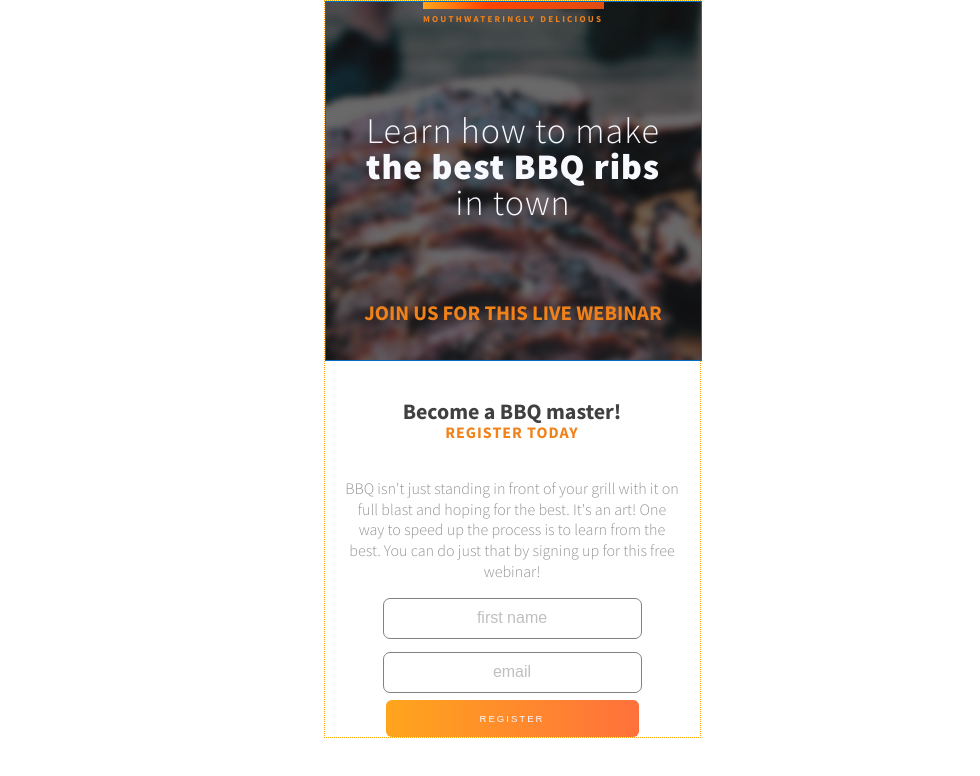
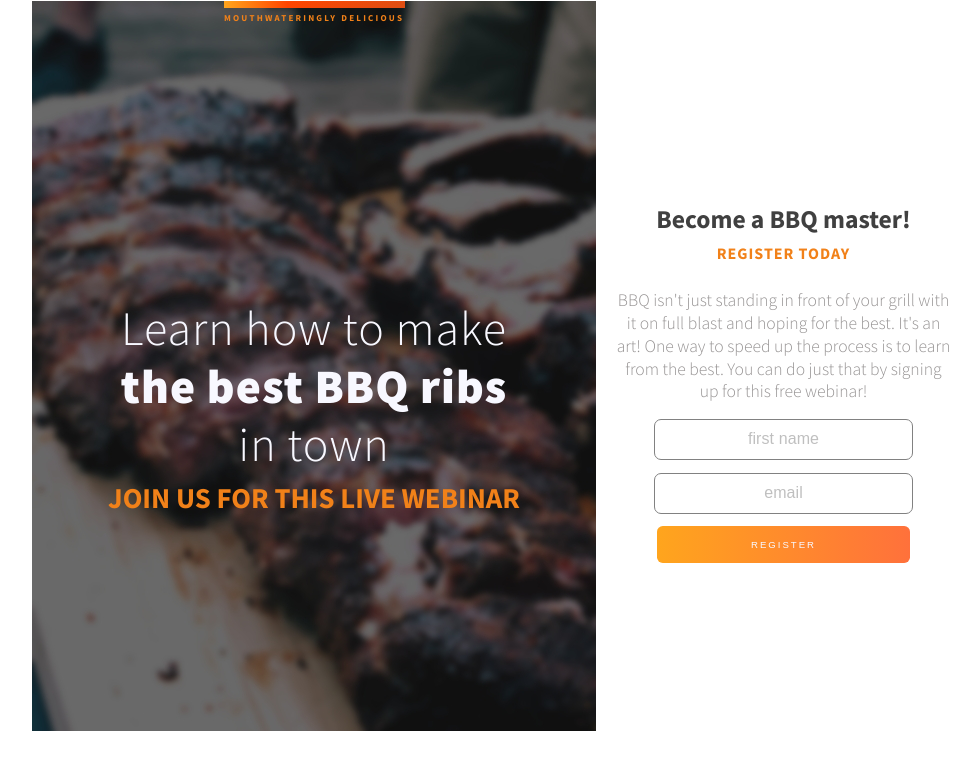
Before and after one commit to glm40707/Dark-Ribs, a plain HTML site: page index.html in a window 1280 px wide. Shown: the whole page, without its empty margins (128-1108 px from the left). Drawn offline with Linux system fonts and the light colour scheme.

Commit message:
v0.3(largeScreen)

```diff
--- a/static/css/style.css
+++ b/static/css/style.css
@@ -13,7 +13,7 @@ img{
 
 .container{
     width: 375px;
-    border: 1px dotted orange;
+    /* border: 1px dotted orange; */
     margin-left: auto;
     margin-right: auto;
 }
@@ -21,7 +21,7 @@ img{
 .image-container{
     width: 375px;
     height: 358px;
-    border: 1px solid rgb(3, 109, 196);
+    /* border: 1px solid rgb(3, 109, 196); */
     display: flex;
     align-items: center;
     flex-direction: column;
@@ -107,7 +107,7 @@ section{
 
 .section-body{
     /* text-align: left; */
-    padding-top: 1.2em;
+    padding-top: .5em;
     padding-left: 1.2em;
     padding-right: 1.2em;
     padding-bottom: 0px;
@@ -118,7 +118,7 @@ section{
 }
 
 .section-body > p{
-    margin-bottom: .6em;
+    margin-bottom: 0;
 }
 
 .inputs{
@@ -146,6 +146,8 @@ input::placeholder {
     opacity: .5;
     color: #818181;
     font-size: 1.2em;
+    letter-spacing: .09px;
+    font-weight: 300;
 }
 
 #submit-me{
@@ -159,5 +161,59 @@ input::placeholder {
     text-transform: uppercase;
     font-size: .6rem;
     letter-spacing: 2px;
+    margin-top: .5em;
 
 }
+
+/* larger screen */
+@media(min-width: 960px){
+    body{
+        /* background:#FF713B; */
+    }
+    .container{
+        width: 960px;
+        border: 1px solid white;
+        display: flex;
+        height: 100vh;
+    }
+    .image-container{
+        width: 564px;
+        height: 730px;
+        align-items: center;
+        /* justify-content: center; */
+
+    }
+   .image-container h1{
+       /* border: 1px solid white; */
+       margin-top: 5em;
+       font-size: 3em;
+       padding-left: 1.6em;
+       padding-right: 1.6em;
+       line-height: 1.2em;
+       margin-bottom: 0;
+       padding-bottom: 0;
+    }
+    .image-container h2{
+        /* border: 1px solid white; */
+        margin-top: .5em;
+        font-size: 1.8em;
+     }
+
+     .section-head{
+        margin-top: 13em;
+     }
+
+     .line1{
+        /* border: 1px solid black; */
+        font-size: 1.6em;
+        margin-bottom: .5em;
+
+     }
+
+     .section-body > p{
+        /* border: 1px solid black; */
+        font-size: 1.1em;
+        line-height: 1.3em;
+        margin-bottom: .5em;
+     }
+}
```
